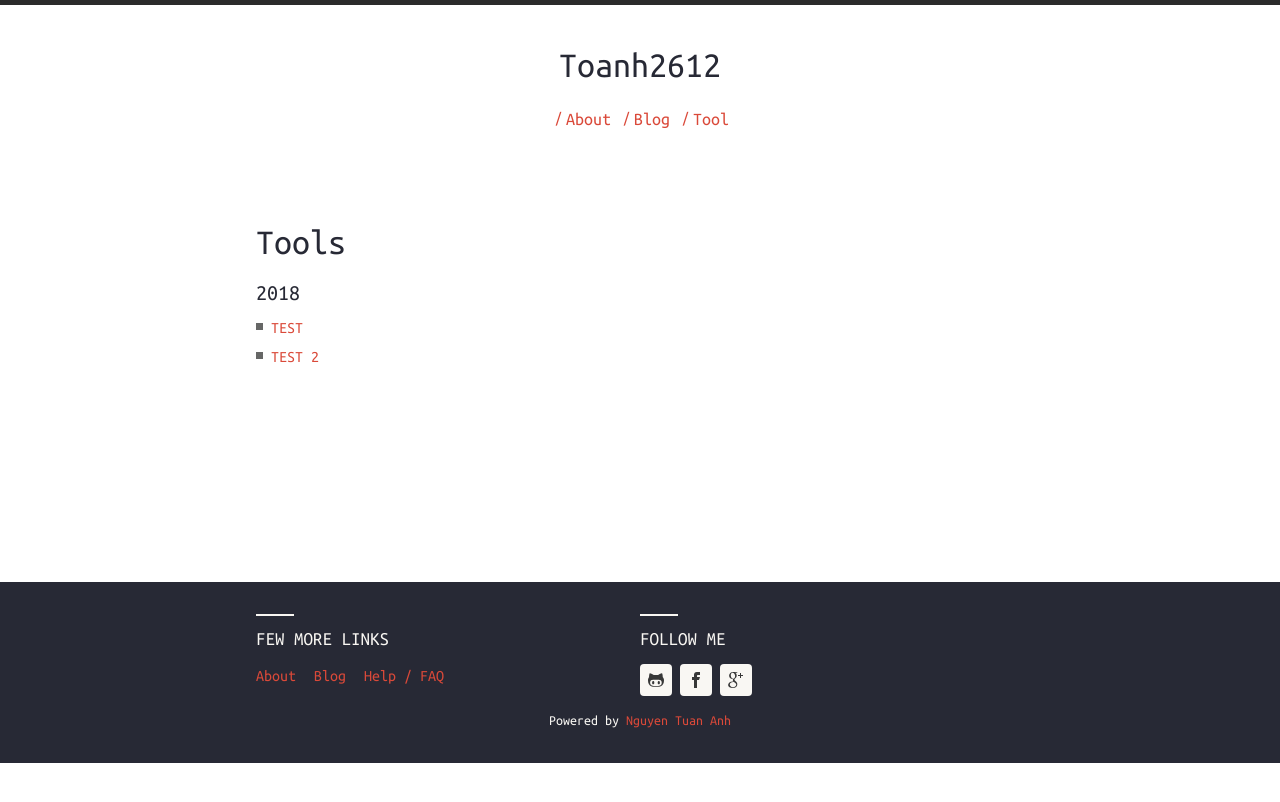
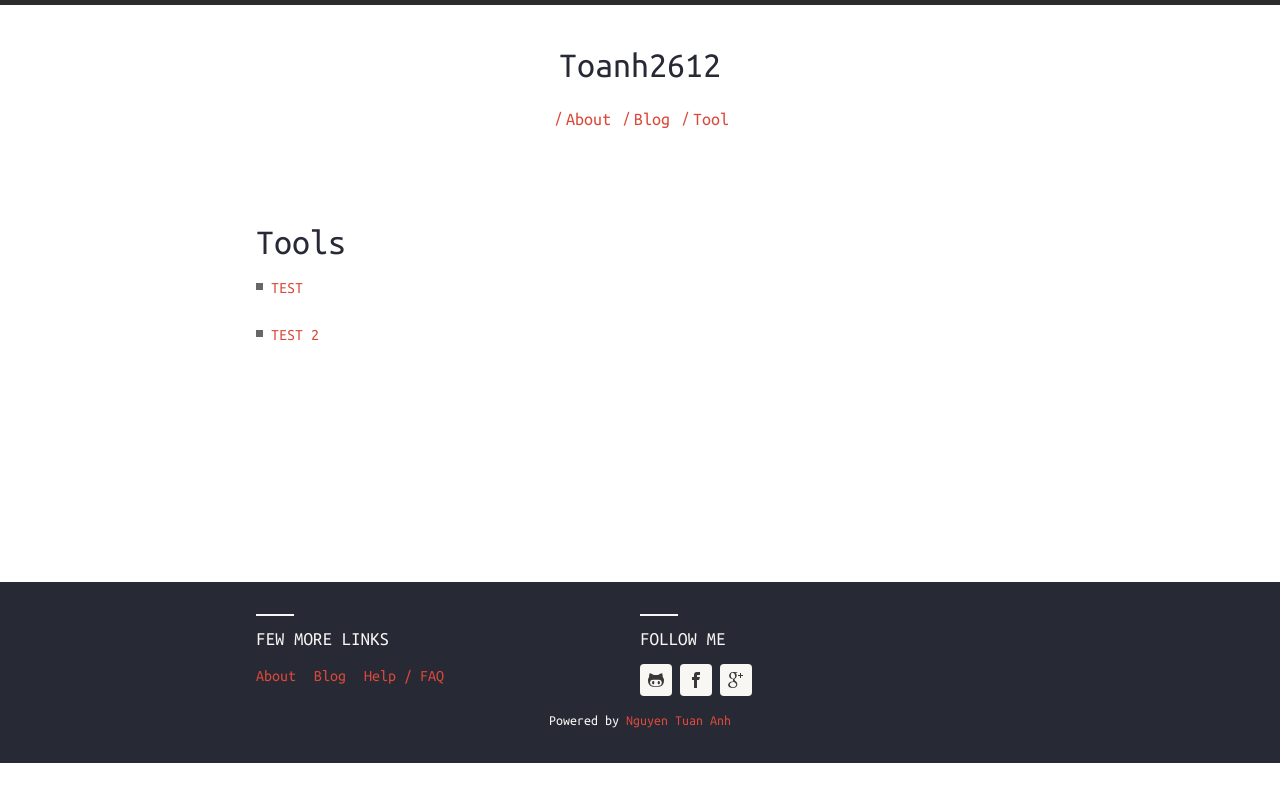
Before and after one commit to toanh2612/toanh2612.github.io, a Jekyll site: the page built from tool.md, in a window 1280 px wide. Shown: the top 802 px of the page. Built offline with Jekyll 4.4.1, drawn with Linux system fonts in a browser that asks for light colours; nearby versions of some CDN libraries.

Commit message:
test tool

```diff
--- a/tool.md
+++ b/tool.md
@@ -3,16 +3,13 @@ layout: default
 title: Tools
 ---
 <div class="page-content wc-container">
-  <h1>Tools</h1>
-  {% for tools in site.categories.tools %}
-  	{% capture currentyear %}{{tools.date | date: "%Y"}}{% endcapture %}
-  	{% if currentyear != year %}
-    	{% unless forloop.first %}</ul>{% endunless %}
-    		<h5>{{ currentyear }}</h5>
-    		<ul class="posts">
-    		{% capture year %}{{currentyear}}{% endcapture %}
-  		{% endif %}
-    <li><a href="{{ tools.url | prepend: site.baseurl }}">{{ tools.title }}</a></li>
-    {% if forloop.last %}</ul>{% endif %}
-{% endfor %}
+    <h1>Tools</h1>
+    <ul class="posts">
+    {% for tools in site.categories.tools %}
+    <li>
+        <a href="{{ tools.url | prepend: site.baseurl }}">{{ tools.title }}</a>
+        <p>{{ tools.meta }}</p>
+    </li>
+        {% endfor %}
+    </ul>
 </div>
```
